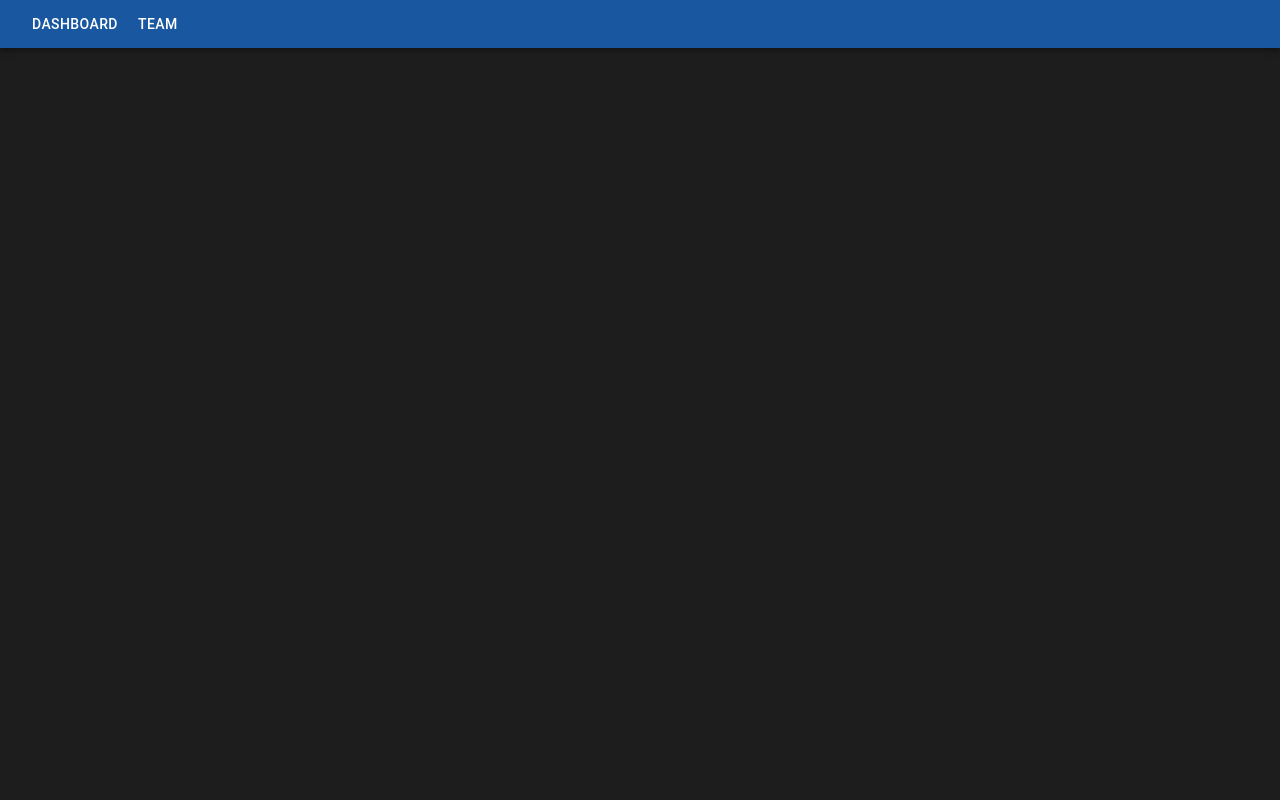
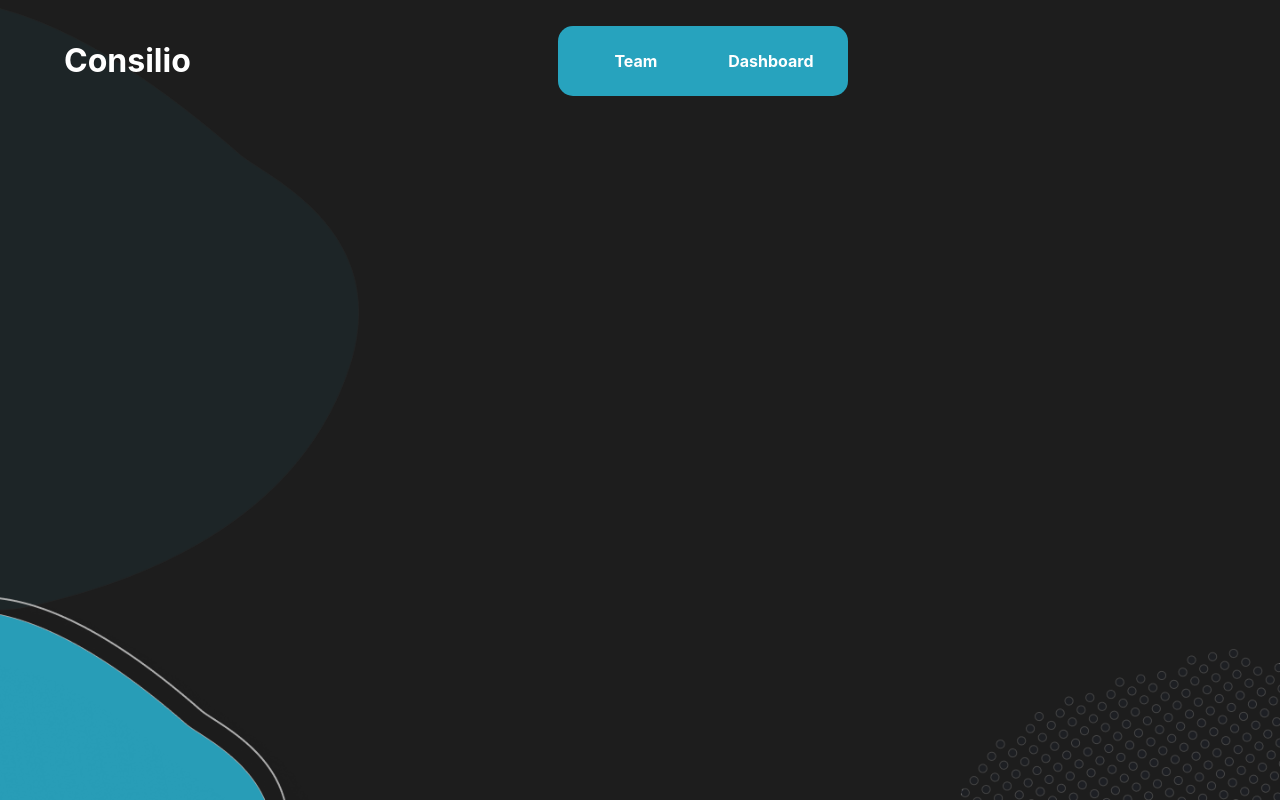
Before and after one commit to CodeChefVIT/Consilio-Frontend, a React (Create React App) app: page /app in a window 1280 px wide. Built offline with nearby package versions, Linux system fonts and the light colour scheme.

Commit message:
login complete and app started

```diff
--- /dev/null
+++ b/src/Components/Navbar/Navbar.css
@@ -0,0 +1,37 @@
+.app-nav {
+	display: flex;
+}
+
+.nav-tab-div {
+	display: flex;
+	flex: 1;
+	justify-content: center;
+	align-items: center;
+}
+
+.nav-tabs-container {
+	height: 50px;
+	width: 270px;
+	background-color: #27a3be;
+	border-radius: 15px;
+	display: flex;
+	padding: 10px;
+}
+
+.nav-tab {
+	flex: 1;
+	height: 100%;
+	display: flex;
+	justify-content: center;
+	align-items: center;
+	font-weight: bold;
+	cursor: pointer;
+	margin: 0 10px;
+	text-decoration: none;
+}
+
+.nav-tab.active {
+	background-color: white;
+	color: black !important;
+	border-radius: 15px;
+}
--- a/src/Components/Navbar/Navbar.jsx
+++ b/src/Components/Navbar/Navbar.jsx
@@ -1,19 +1,38 @@
 import { AppBar, Button, Toolbar } from "@material-ui/core";
-import React from "react";
-import { Link } from "react-router-dom";
+import React, { useEffect } from "react";
+import { Link, useHistory } from "react-router-dom";
+import "./Navbar.css";
 
 function Navbar(props) {
+  const history = useHistory();
+
+  useEffect(() => {
+    console.log(history.location.pathname);
+  }, [history.location]);
   return (
-    <AppBar position="static" color="secondary">
-      <Toolbar variant="dense">
-        <Link to="/app/dashboard">
-          <Button color="inherit">Dashboard</Button>
-        </Link>
-        <Link to="/app/team">
-          <Button color="inherit">Team</Button>
-        </Link>
-      </Toolbar>
-    </AppBar>
+    <div className="landing-nav app-nav">
+      <h1>Consilio</h1>
+      <div className="nav-tab-div">
+        <div className="nav-tabs-container">
+          <Link
+            to="/app/team"
+            className={`nav-tab ${
+              history.location.pathname === "/app/team" ? "active" : null
+            }`}
+          >
+            Team
+          </Link>
+          <Link
+            to="/app/dashboard"
+            className={`nav-tab ${
+              history.location.pathname === "/app/dashboard" ? "active" : null
+            }`}
+          >
+            Dashboard
+          </Link>
+        </div>
+      </div>
+    </div>
   );
 }
 
--- a/src/Pages/LandingPage/LandingPage.css
+++ b/src/Pages/LandingPage/LandingPage.css
@@ -12,6 +12,7 @@
 
 .landing-nav {
 	padding: 20px 5%;
+	color: white !important;
 }
 
 .login-head {
@@ -104,3 +105,7 @@
 	border-width: 3px;
 	/* color: white; */
 }
+
+.landing-image {
+	width: 500px;
+}
--- a/src/Pages/LandingPage/LandingPage.jsx
+++ b/src/Pages/LandingPage/LandingPage.jsx
@@ -65,7 +65,22 @@ const LandingPage = () => {
                 </div>
               </div>
             </Grid>
-            <Grid item xs={12} sm={6}></Grid>
+            <Grid
+              item
+              xs={12}
+              sm={6}
+              style={{
+                display: "flex",
+                justifyContent: "center",
+                alignItems: "center",
+              }}
+            >
+              <img
+                src="/assets/design.svg"
+                alt="design"
+                className="landing-image"
+              />
+            </Grid>
           </Grid>
         </Container>
       </div>
--- a/src/Pages/Team/Team.jsx
+++ b/src/Pages/Team/Team.jsx
@@ -97,7 +97,7 @@ function Team() {
         </DialogActions>
       </Dialog>
       <Dialog
-        open={createTeam}
+        open={createteam}
         onClose={() => {
           setCreate(false);
         }}
--- a/src/index.css
+++ b/src/index.css
@@ -10,6 +10,8 @@ body {
   -webkit-font-smoothing: antialiased;
   -moz-osx-font-smoothing: grayscale;
   background-color: #1D1D1D;
+  background-image: url("./assets/background.png");
+  background-size: cover;
 }
 
 code {
```
Also changed, not shown: public/assets/design.svg (added), src/App.css (line endings or trailing spaces), src/assets/background.png (added).
